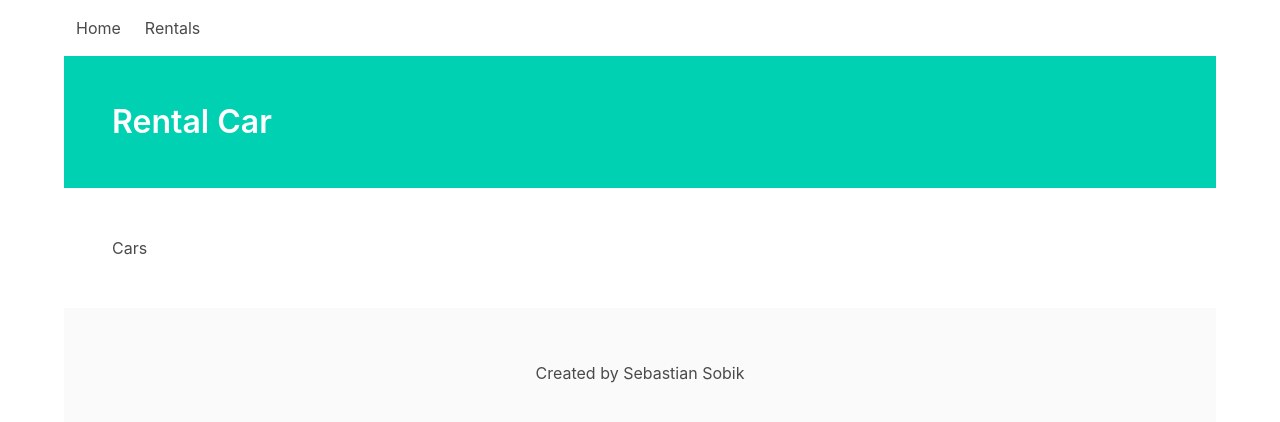
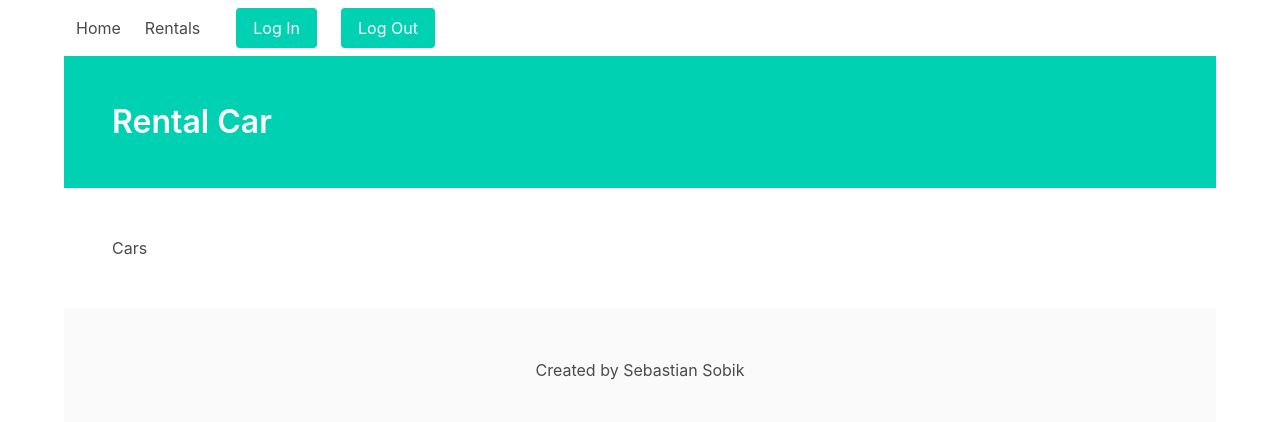
Before and after one commit to kibos92/car-rental, a React (Create React App) app in the folder front-end/: page /rentals/1/departments/1/cars in a window 1280 px wide. Shown: the top 422 px of the page. Built offline with nearby package versions, Linux system fonts and the light colour scheme; the HTML template or start-up script is replaced by a standard one.

Commit message:
buttons on navbar

```diff
--- a/front-end/src/App.tsx
+++ b/front-end/src/App.tsx
@@ -50,7 +50,7 @@ function App() {
     <RouterProvider router={router} />
     </QueryClientProvider>
     </div>
-    <div className='footer' style={{padding: 5}}>
+    <div className='footer' style={{padding: 2}}>
       <Footer />
     </div>
     </div>
--- a/front-end/src/components/NavBar.tsx
+++ b/front-end/src/components/NavBar.tsx
@@ -16,7 +16,7 @@ const Navbar = () => {
         </a>
       </div>
       <div id='navbar' className='navbar-menu'>
-        <div className='navbar-end'>
+        <div className='navbar-start'>
           <div className='navbar-item'>
             <a href='/' className='navbar-item'>
               Home
@@ -26,6 +26,16 @@ const Navbar = () => {
             </a>
           </div>
         </div>
+        <div className="navbar-end">
+          <div className="buttons">
+          <div className='navbar-item'>
+            <button className="button is-primary">Log In</button>
+            </div>
+            <div className='navbar-item'>
+              <button className="button is-primary">Log Out</button>
+              </div>
+            </div>
+        </div>
       </div>
     </nav>
     )
```
